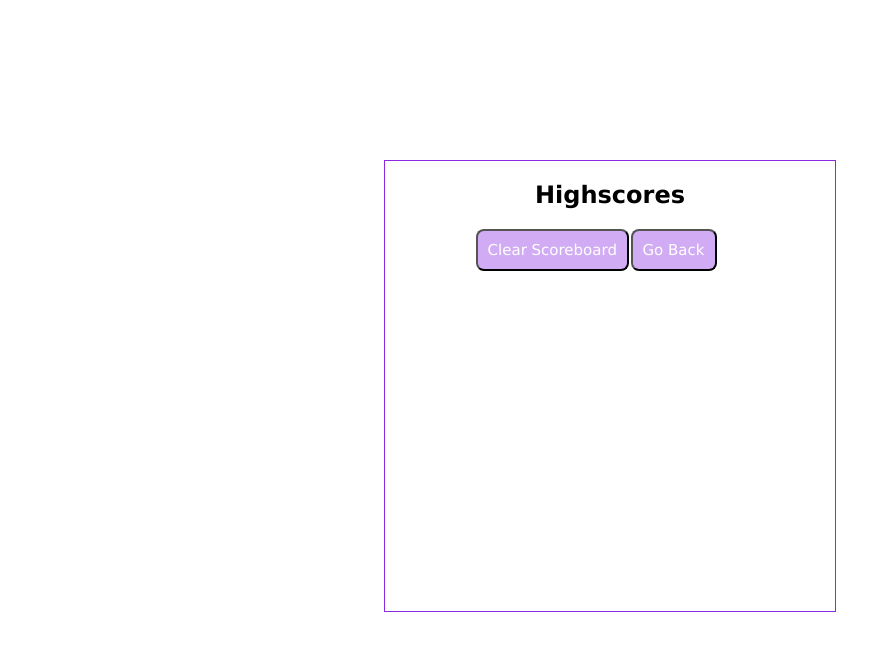
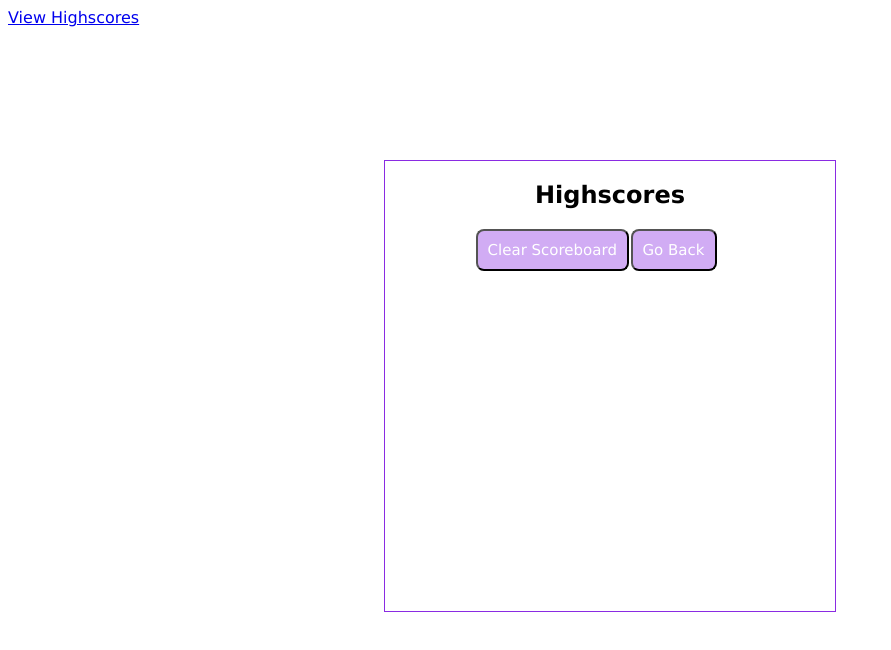
Before and after one commit to staazmeister/coding_quiz_challenge, a plain HTML site: page scoreboard.html in a window 1280 px wide. Shown: the whole page, without its empty margins (0-891 px from the left). Drawn offline with Linux system fonts and the light colour scheme.

Commit message:
updated formatting

```diff
--- a/scoreboard.html
+++ b/scoreboard.html
@@ -8,7 +8,10 @@
       <title>Quiz Highscores</title>
    </head>
    <body>
-
+      <header>
+         <a href="scoreboard.html">View Highscores</a>
+         <div id="currentTime"></div>
+      </header>
       <section id="title-section">
          <div id="currentTime"></div>
          <div id="highscoreDiv">
```
Lines whose indentation alone changed are shown as unchanged.
